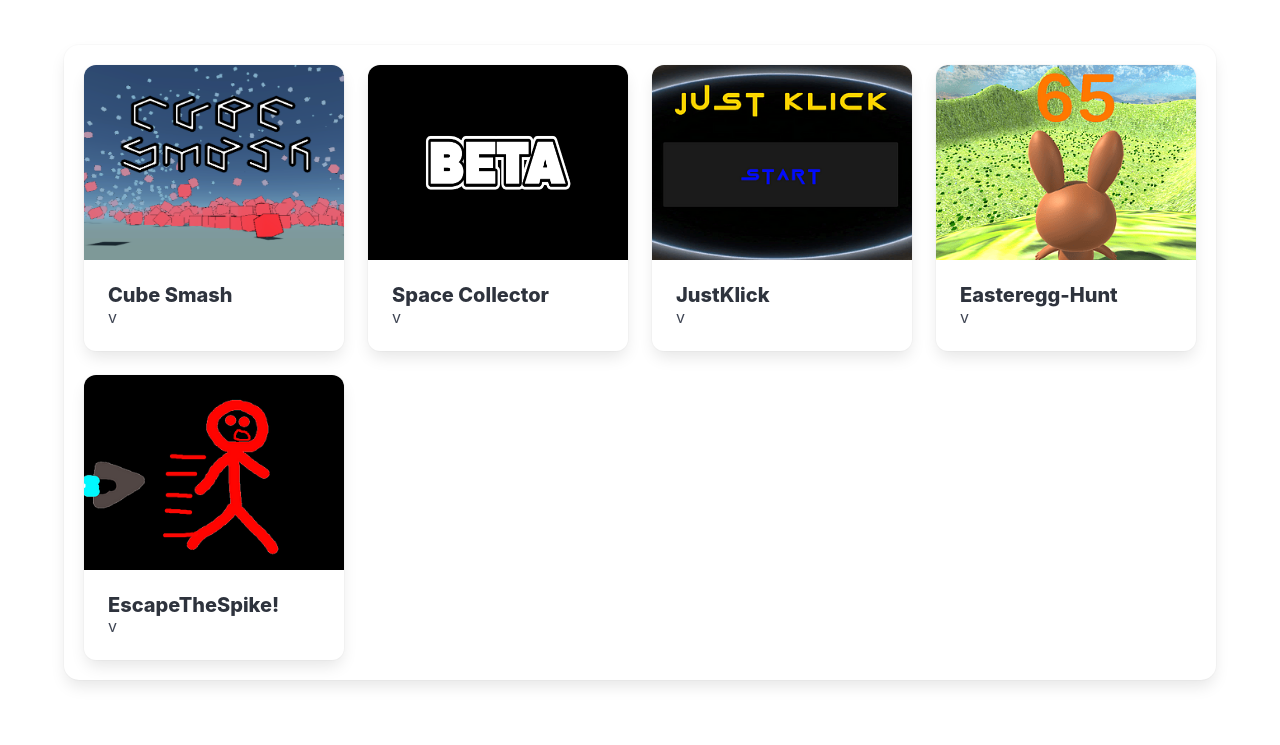
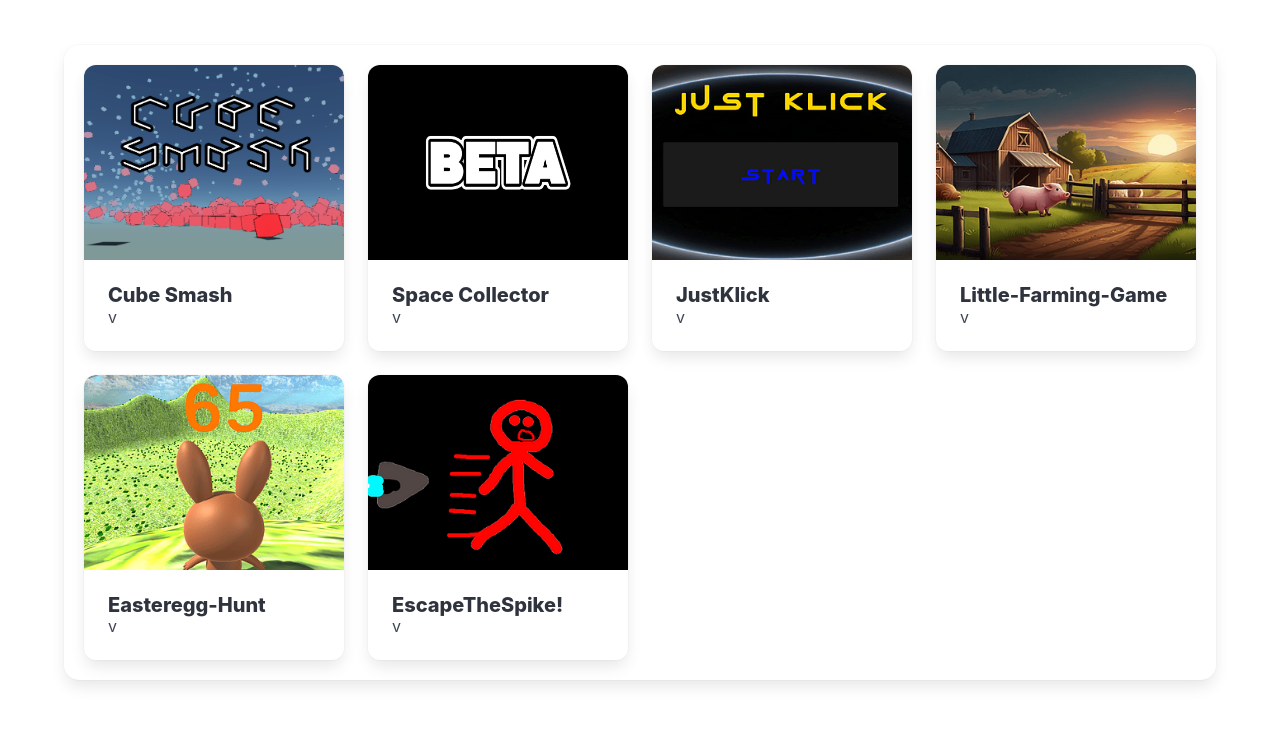
Before and after one commit to lutz-stu/hackergames-launcher, an Electron app: page index.html in a window 1280 px wide. Shown: the part 55-800 px from the top of the page. Drawn offline with nearby package versions, Linux system fonts and the light colour scheme; no server answers.

Commit message:
Added Little-Farming-Game

```diff
--- a/index.html
+++ b/index.html
@@ -256,6 +256,32 @@
                                     <div class="card-image">
                                         <figure class="image is-4by3">
                                             <img
+                                                src="./img/little-farming-game.png"
+                                                alt="Little Farming Game"
+                                            />
+                                        </figure>
+                                    </div>
+                                    <div class="card-content">
+                                        <p class="title is-5">Little-Farming-Game</p>
+                                        <p id="version-subtitle-Little-Farming-Game" class="subtitle is-6"></p>
+                                    </div>
+                                </div>
+                                <div class="hover-text">
+                                    <button
+                                        class="button is-primary is-medium"
+                                        onclick="launchGame('Little-Farming-Game', 'https://hackergames.netlify.app/games/Little-Farming-Game.zip')"
+                                    >
+                                        Play Game
+                                    </button>
+                                </div>
+                            </div>
+                        </div>
+                        <div class="column is-3">
+                            <div class="card">
+                                <div class="card-hover-contend">
+                                    <div class="card-image">
+                                        <figure class="image is-4by3">
+                                            <img
                                                 src="./img/easteregg-hunt.png"
                                                 alt="Easteregg-Hunt"
                                             />
--- a/renderer.js
+++ b/renderer.js
@@ -54,6 +54,7 @@ const gameNames = [
     'CubeSmash',
     'SpaceCollector',
     'JustKlick',
+    'Little-Farming-Game',
     'Easteregg-Hunt',
     'EscapeTheSpike'
 ];
@@ -114,10 +115,10 @@ function downloadAndInstallGame(gameName, downloadUrl, version, callback) {
                 .then(() => {
                     fs.writeFileSync(path.join(gamePath, 'version.txt'), version); // Speichert die Version
                     fs.unlinkSync(zipPath);
+                    loadGameVersions()
                     // Ladefenster schließen, wenn der Download und die Installation abgeschlossen sind
                     loadingWindow.close();
                     window.alert(`${gameName} has been successfully installed.`);
-                    loadGameVersions()
                     callback();
                 })
                 .catch((err) => {
```
Also changed, not shown: uninstall.html (+1 -0 lines).
